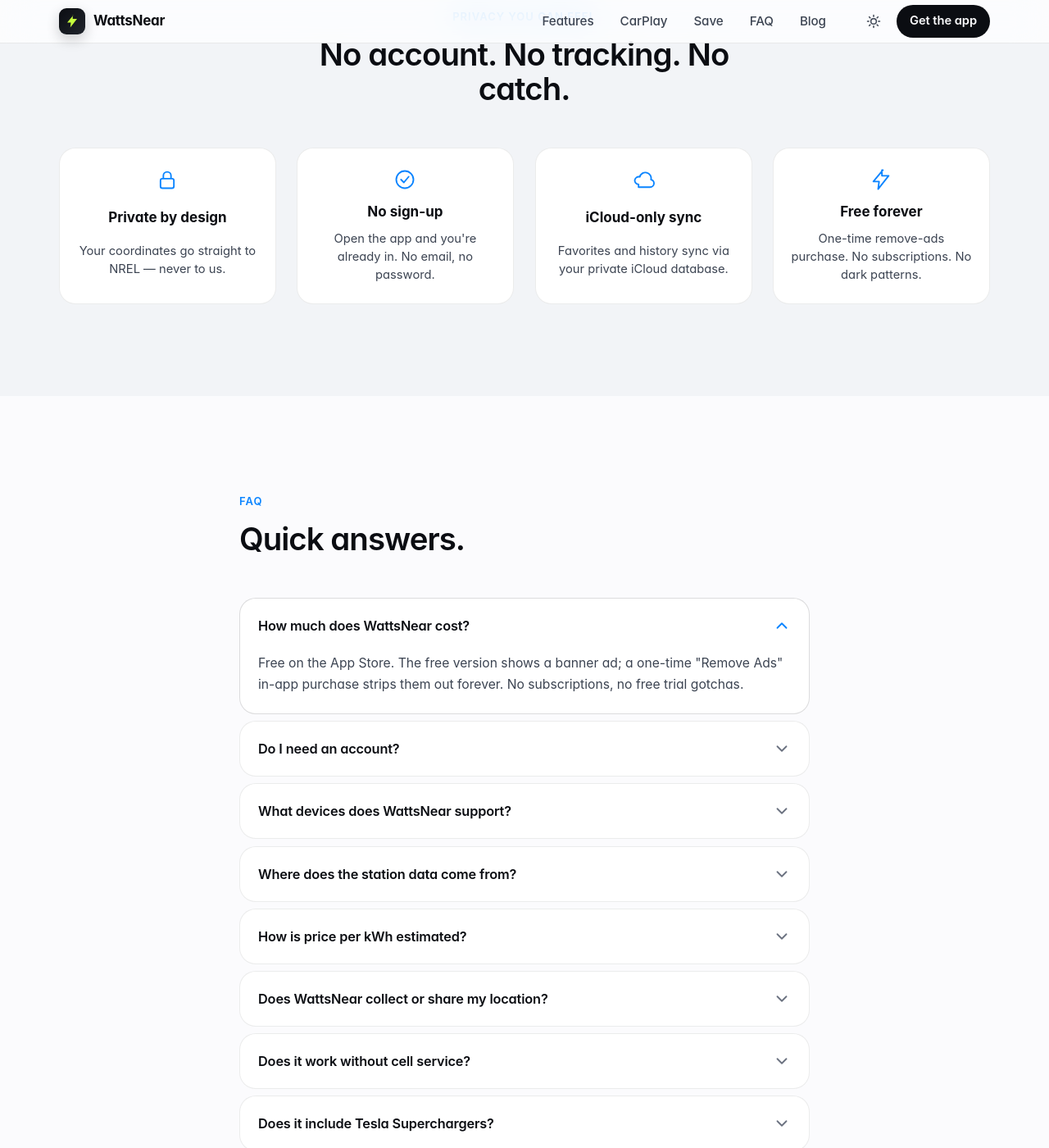
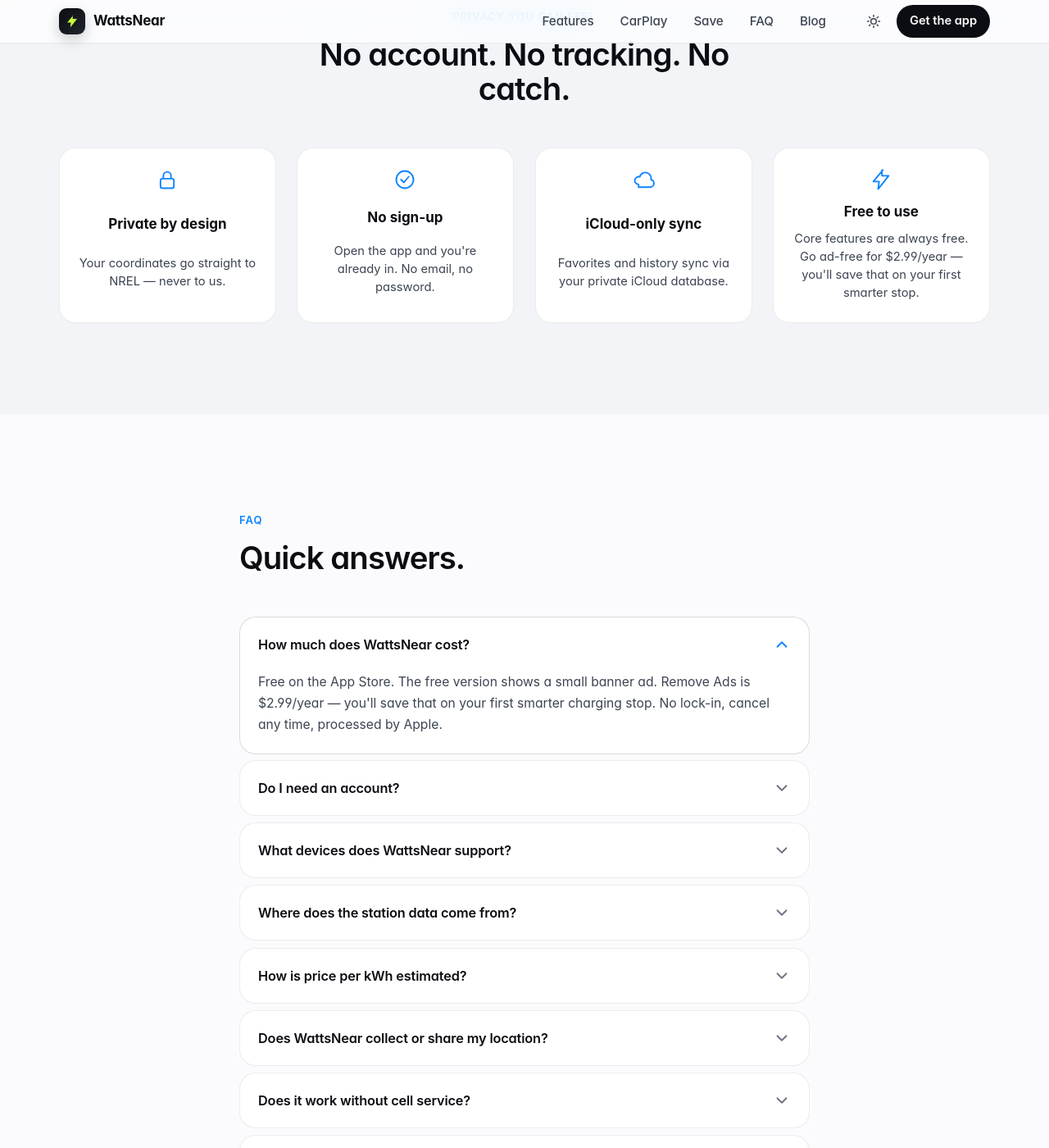
Before and after one commit to aporzio1/wattsnear-site, a Jekyll site: the page built from index.html, in a window 1280 px wide and 1400 px high, scrolled down 6570 px. Shown: the whole window at 82% size. Built offline with Jekyll 4.4.1, drawn with Linux system fonts in a browser that asks for light colours.

Commit message:
Update Remove Ads pricing from one-time to $2.99/year subscription
Corrects all copy that described the in-app purchase as a one-time fee.
Spin: $2.99/year framed against DC fast-charge costs so it reads as a
great deal, not a friction point. Also fixes the two new landing pages
that incorrectly claimed no ads and no in-app purchases.

https://claude.ai/code/session_01PfxSCwNjY6wqcRpguSL4cN

```diff
--- a/_data/faq.yml
+++ b/_data/faq.yml
@@ -1,8 +1,8 @@
 - q: How much does WattsNear cost?
   a: >-
-    Free on the App Store. The free version shows a banner ad; a one-time
-    "Remove Ads" in-app purchase strips them out forever. No subscriptions, no
-    free trial gotchas.
+    Free on the App Store. The free version shows a small banner ad. Remove Ads
+    is $2.99/year — you'll save that on your first smarter charging stop. No
+    lock-in, cancel any time, processed by Apple.
 
 - q: Do I need an account?
   a: >-
--- a/carplay-ev-charging-app/index.html
+++ b/carplay-ev-charging-app/index.html
@@ -34,7 +34,7 @@ permalink: /carplay-ev-charging-app/
       </div>
       <div class="feature-card">
         <h3>Zero tracking, zero account</h3>
-        <p>No sign-up, no subscription, no location data sent to ad networks. WattsNear is free, private, and always will be.</p>
+        <p>No sign-up, no location data sent to ad networks. The core app is free — go ad-free for $2.99/year, less than one DC fast-charge session.</p>
       </div>
     </div>
   </div>
@@ -60,7 +60,7 @@ permalink: /carplay-ev-charging-app/
       <dt>Which EV chargers does it show?</dt>
       <dd>All publicly accessible EV charging stations in the U.S., from Level 2 AC chargers to DC fast chargers (CCS, CHAdeMO, NACS). Filter by connector type right in the app.</dd>
       <dt>Is WattsNear free?</dt>
-      <dd>Yes, completely free. No in-app purchases, no subscription, no ads.</dd>
+      <dd>Free to download and use. The free version shows a small banner ad. Remove Ads is $2.99/year — cancel any time in iOS Settings.</dd>
       <dt>Does it work without CarPlay?</dt>
       <dd>Yes. WattsNear is a full iPhone app. CarPlay support is an added bonus, not a requirement.</dd>
     </dl>
--- a/free-ev-charger-map/index.html
+++ b/free-ev-charger-map/index.html
@@ -60,7 +60,7 @@ permalink: /free-ev-charger-map/
       <dt>Do I need a membership card or app for free chargers?</dt>
       <dd>Some free chargers require a free network account (e.g., ChargePoint). Others are fully open — just plug in. WattsNear shows network information for each station so you know what to expect.</dd>
       <dt>Is WattsNear free to use?</dt>
-      <dd>Yes. The app is completely free with no in-app purchases, no subscription, and no ads.</dd>
+      <dd>Free to download and use. The free version shows a small banner ad. Remove Ads is $2.99/year, processed by Apple — cancel any time.</dd>
     </dl>
   </div>
 </section>
--- a/index.html
+++ b/index.html
@@ -382,8 +382,8 @@ permalink: /
       </li>
       <li class="reveal">
         <svg viewBox="0 0 24 24" fill="none" aria-hidden="true"><path d="M14 2 4 14h6l-1 8 11-14h-7V2Z" stroke="currentColor" stroke-width="1.6" stroke-linejoin="round"/></svg>
-        <strong>Free forever</strong>
-        <span>One-time remove-ads purchase. No subscriptions. No dark patterns.</span>
+        <strong>Free to use</strong>
+        <span>Core features are always free. Go ad-free for $2.99/year — you'll save that on your first smarter stop.</span>
       </li>
     </ul>
   </div>
--- a/privacy.html
+++ b/privacy.html
@@ -36,13 +36,13 @@ permalink: /privacy.html
         <summary><span>In-app purchases</span>
           <svg class="faq-chev" viewBox="0 0 24 24" fill="none" aria-hidden="true"><path d="M6 9l6 6 6-6" stroke="currentColor" stroke-width="2" stroke-linecap="round" stroke-linejoin="round"/></svg>
         </summary>
-        <div class="faq-answer"><p>The "Remove Ads" in-app purchase is processed by Apple via StoreKit. WattsNear does not receive or store your payment information — Apple handles everything.</p></div>
+        <div class="faq-answer"><p>Remove Ads is a $2.99/year auto-renewing subscription processed by Apple via StoreKit. WattsNear does not receive or store your payment information — Apple handles everything. You can cancel at any time in iOS Settings → Subscriptions.</p></div>
       </details>
       <details class="faq-item">
         <summary><span>Advertising</span>
           <svg class="faq-chev" viewBox="0 0 24 24" fill="none" aria-hidden="true"><path d="M6 9l6 6 6-6" stroke="currentColor" stroke-width="2" stroke-linecap="round" stroke-linejoin="round"/></svg>
         </summary>
-        <div class="faq-answer"><p>The free version of WattsNear displays banner ads served by Google AdMob. Google may use non-personally-identifiable signals (such as device type and general location) to serve contextual ads. No cross-app tracking identifier (IDFA) is requested. The "Remove Ads" purchase strips all ads.</p></div>
+        <div class="faq-answer"><p>The free version of WattsNear displays banner ads served by Google AdMob. Google may use non-personally-identifiable signals (such as device type and general location) to serve contextual ads. No cross-app tracking identifier (IDFA) is requested. The Remove Ads subscription ($2.99/year) strips all ads completely.</p></div>
       </details>
       <details class="faq-item">
         <summary><span>Analytics &amp; tracking</span>
```
